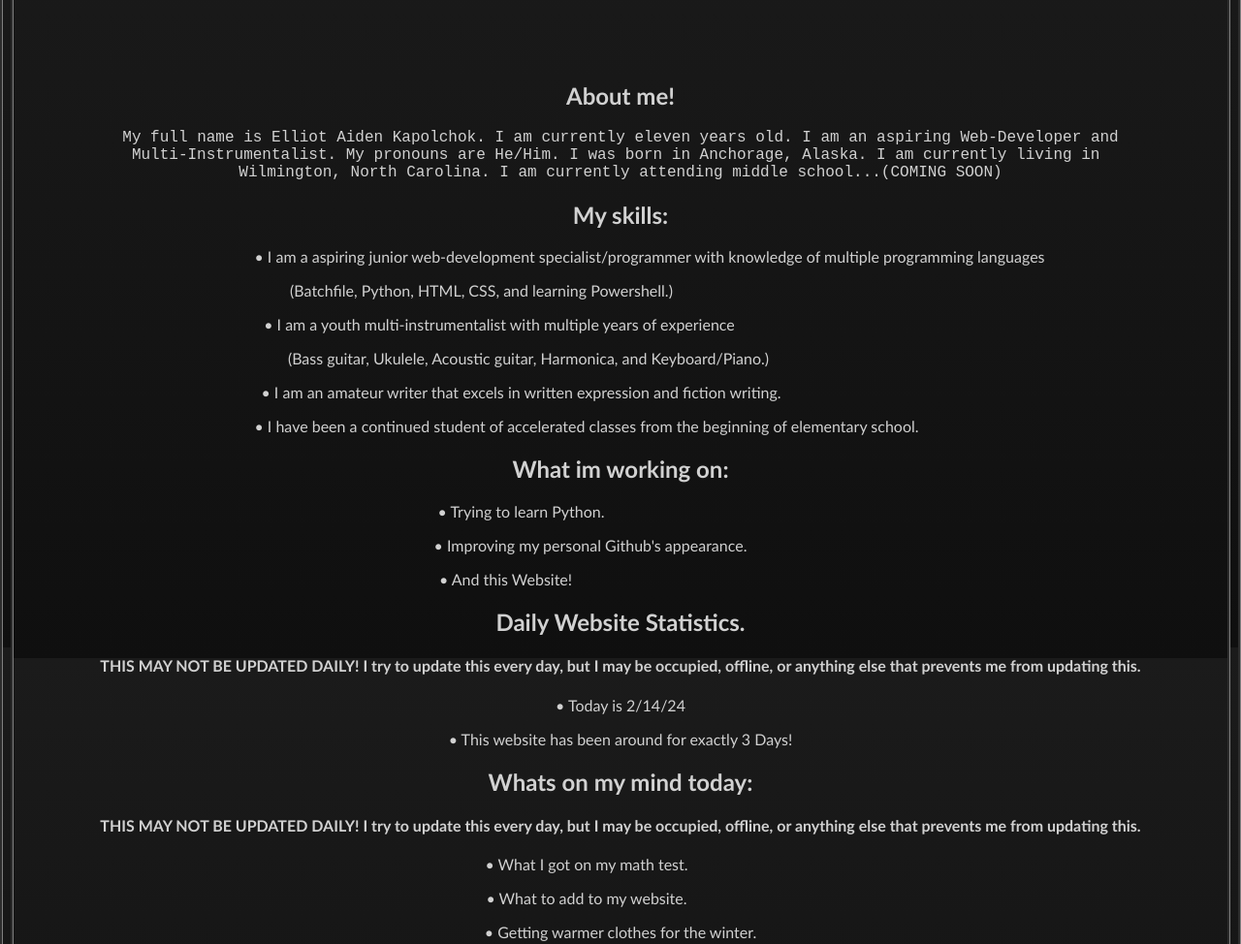
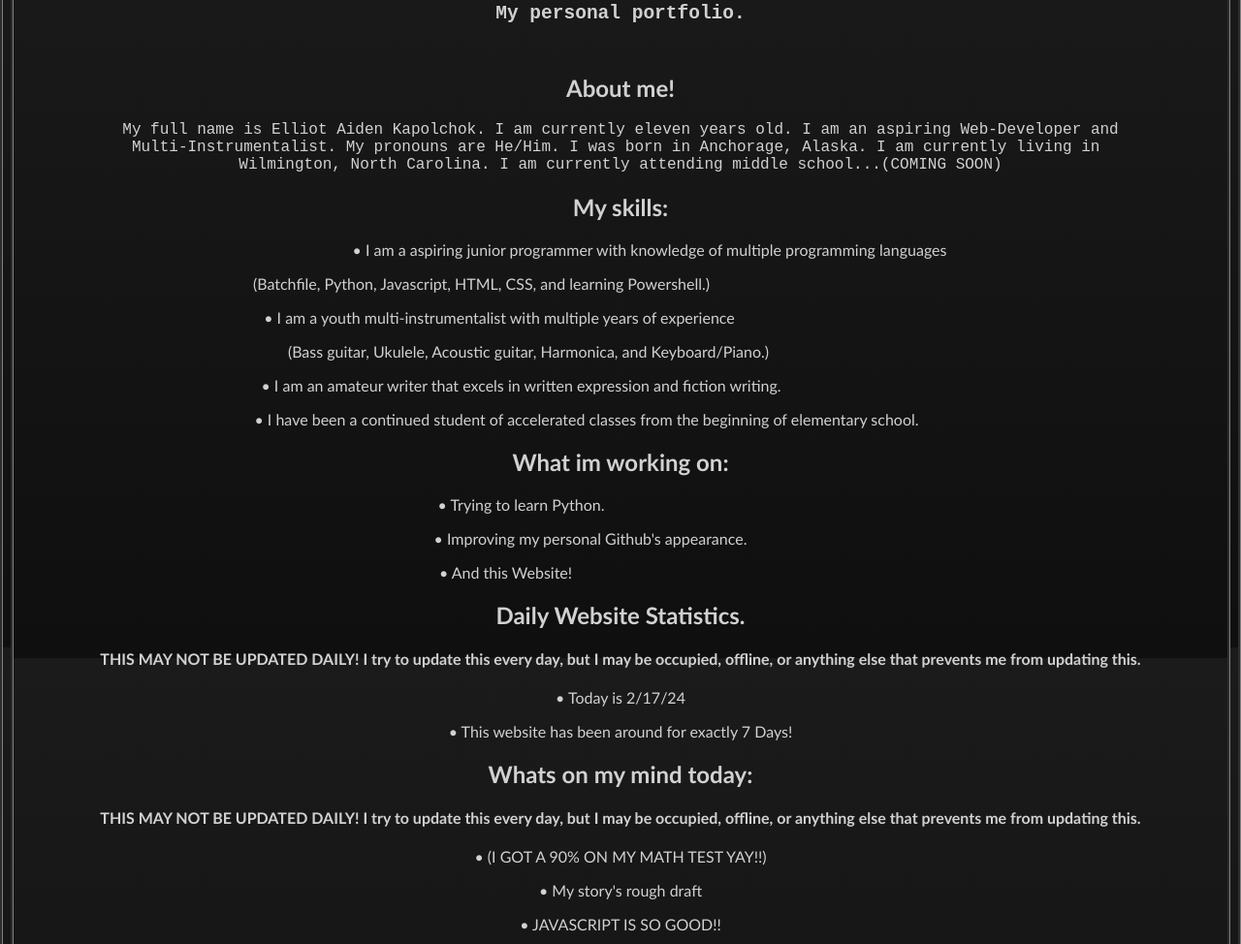
Before and after one commit to ElliotKapolchok/ElliotK, a plain HTML site: page index.html in a window 1280 px wide. Shown: the part 135-1109 px from the top of the page at 97% size. Drawn offline with Linux system fonts and the light colour scheme.

Commit message:
Update index.html

```diff
--- a/index.html
+++ b/index.html
@@ -1,4 +1,4 @@
-
+<!DOCTYPE html>
 <html>
 <head>
     <meta charset="UTF-8">
@@ -8,10 +8,8 @@
     <link href="style.css" rel="stylesheet" type="text/css">
 </head>
     <pre>
-    <h1>
-
-Hello, I'm Elliot, and welcome to my website!</div>
-    </h1>
+    <h1>Hello, I'm Elliot, and welcome to my website!</h1>
+<h2>My personal portfolio.</h2>
 </pre>
     <body>
         <h2>
@@ -22,10 +20,11 @@ Multi-Instrumentalist. My pronouns are He/Him. I was born in Anchorage, Alaska.
 Wilmington, North Carolina. I am currently attending middle school...(COMING SOON)</pre>
     <h2>
          My skills:</h2>
+        <div class="skills" >
     <p class="leftmove7" >
-    • I am a aspiring junior web-development specialist/programmer  with knowledge of multiple programming languages</p>
+• I am a aspiring junior programmer  with knowledge of multiple programming languages</p>
     <p class="leftmove8" >
-        (Batchfile, Python, HTML, CSS, and learning Powershell.)
+        (Batchfile, Python, Javascript, HTML, CSS, and learning Powershell.)
     </p>
     <p class="leftmove" >
     • I am a youth multi-instrumentalist with multiple years of experience</p>
@@ -35,35 +34,39 @@ Wilmington, North Carolina. I am currently attending middle school...(COMING SOO
     • I am an amateur writer that excels in written expression and fiction writing.</p>
     <p class="leftmove3" >
     • I have been a continued student of accelerated classes from the beginning of elementary school.</p>
-
+    </div>
         <h2>
             What im working on:</h2>
-
+            <div class="work">
             <p class="leftmove2" >
                 • Trying to learn Python.</p>
                 <p class="leftmove5" >
                 • Improving my personal Github's appearance.</p>
                 <p class="leftmove6">
-                • And this Website!
-            </p>
+                • And this Website!</p>
+            </div>
         <h2>
             Daily Website Statistics.</h2>
+            <div class="stats" >
             <h4>THIS MAY NOT BE UPDATED DAILY! I try to update this every day, but I may be occupied, offline, or anything else that prevents me from updating this.</h4>
             <p>
-                • Today is 2/14/24
+                • Today is 2/17/24
             </p>
             <p>
-                • This website has been around for exactly 3 Days!
+                • This website has been around for exactly 7 Days!
             </p>
+        </div>
             <h2>
                 Whats on my mind today:</h2>
+                <div class="mind" >
                 <h4>THIS MAY NOT BE UPDATED DAILY! I try to update this every day, but I may be occupied, offline, or anything else that prevents me from updating this.</h4>
-                <p class="leftmove3" >
-                    • What I got on my math test.</p>
-                <p class="leftmove3">
-                    • What to add to my website.</p>
                 <p>
-                    • Getting warmer clothes for the winter.</p>
+                    • (I GOT A 90% ON MY MATH TEST YAY!!)</p>
+                <p>
+                    • My story's rough draft</p>
+                <p>
+                    • JAVASCRIPT IS SO GOOD!!</p>
+                </div>
             <p>
                 Goodbye now!!
             </p>
```
